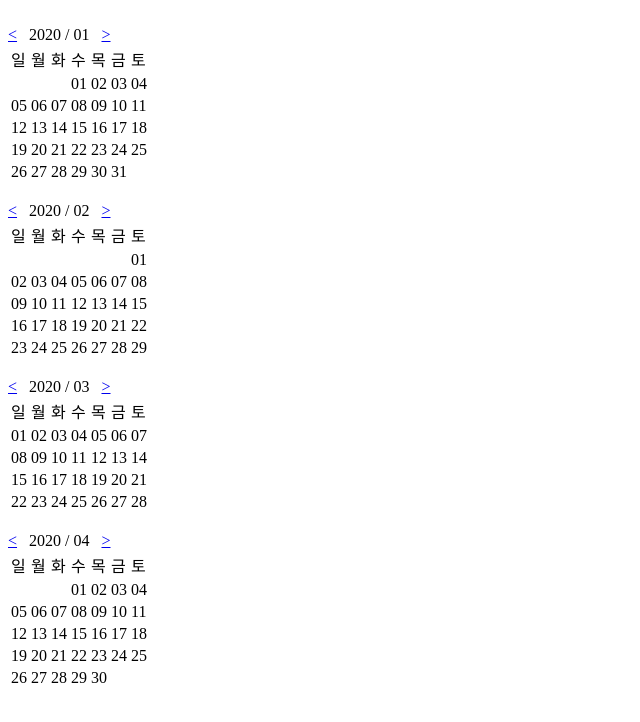
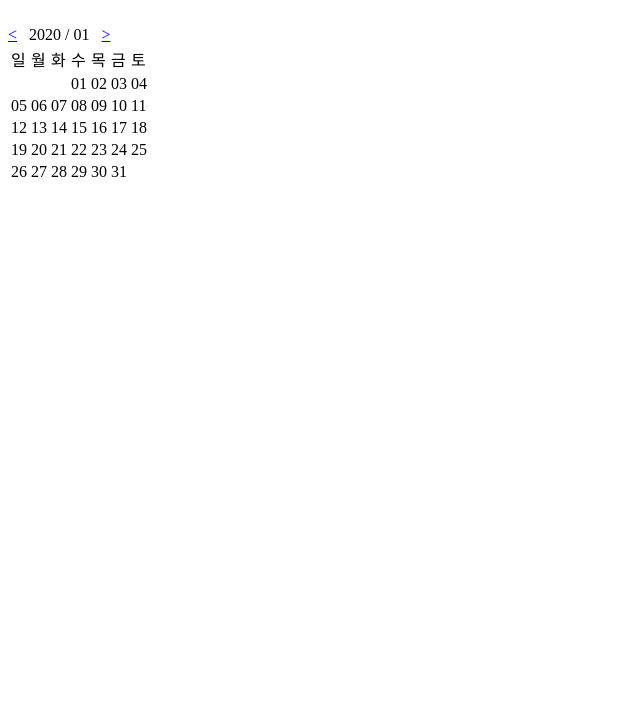
Before and after one commit to kdg1986/ReactCalendar, a React (Create React App) app: page / in a window 1280 px wide. Shown: the top 722 px of the page, without its empty margins (0-640 px from the left). Built offline with nearby package versions, Linux system fonts and the light colour scheme.

Commit message:
날짜배열이 이상하게 나옴 수정

```diff
--- a/src/component/NormalCalendar.jsx
+++ b/src/component/NormalCalendar.jsx
@@ -1,8 +1,5 @@
 import React, { useState } from 'react';
 import {getLastDate} from '../js/common';
-
-
-
 
 const NormalCalendar = props => {
     const getValue = (item) => {
@@ -12,6 +9,9 @@ const NormalCalendar = props => {
             console.log( item )
         }
     }
+
+    //console.log( props.list )
+
     return (
         <>
             <table>
--- a/src/index.js
+++ b/src/index.js
@@ -9,9 +9,9 @@ const getDate = (date) => {
 ReactDOM.render(
     <>
         <Calendar date="20200101" getValue={getDate}></Calendar>
-        <Calendar date="20200203" getValue={getDate}></Calendar>
+        {/* <Calendar date="20200203" getValue={getDate}></Calendar>
         <Calendar date="20200303" getValue={getDate}></Calendar>
-        <Calendar date="20200403" getValue={getDate}></Calendar>
+        <Calendar date="20200403" getValue={getDate}></Calendar> */}
     </>
 
 
--- a/src/js/common.js
+++ b/src/js/common.js
@@ -21,7 +21,8 @@ export const dateToString = (str) => {
 export const genDateList = prp => {
     const firstDay = new Date( `${prp.year}/${prp.month}/01` ).getDay();
     const lastDay = getLastDate(prp.date);
-    return Array(firstDay).fill(null).concat(
+    const obj =
+        Array(firstDay).fill(null).concat(
             Array(lastDay).fill(null).map(
                 (item,idx) => {
                     return {
@@ -30,5 +31,6 @@ export const genDateList = prp => {
                     }
                 }
             )
-            ).reduce( (acc,cur,idx,arr) =>{return acc.concat( [arr.splice(0,7)] )},[])
+        )
+    return Array(6).fill(null).reduce( (acc,cur,idx,arr) =>{return acc.concat( [obj.splice(0,7)] )},[]);
 }
```
Lines whose indentation alone changed are shown as unchanged.
